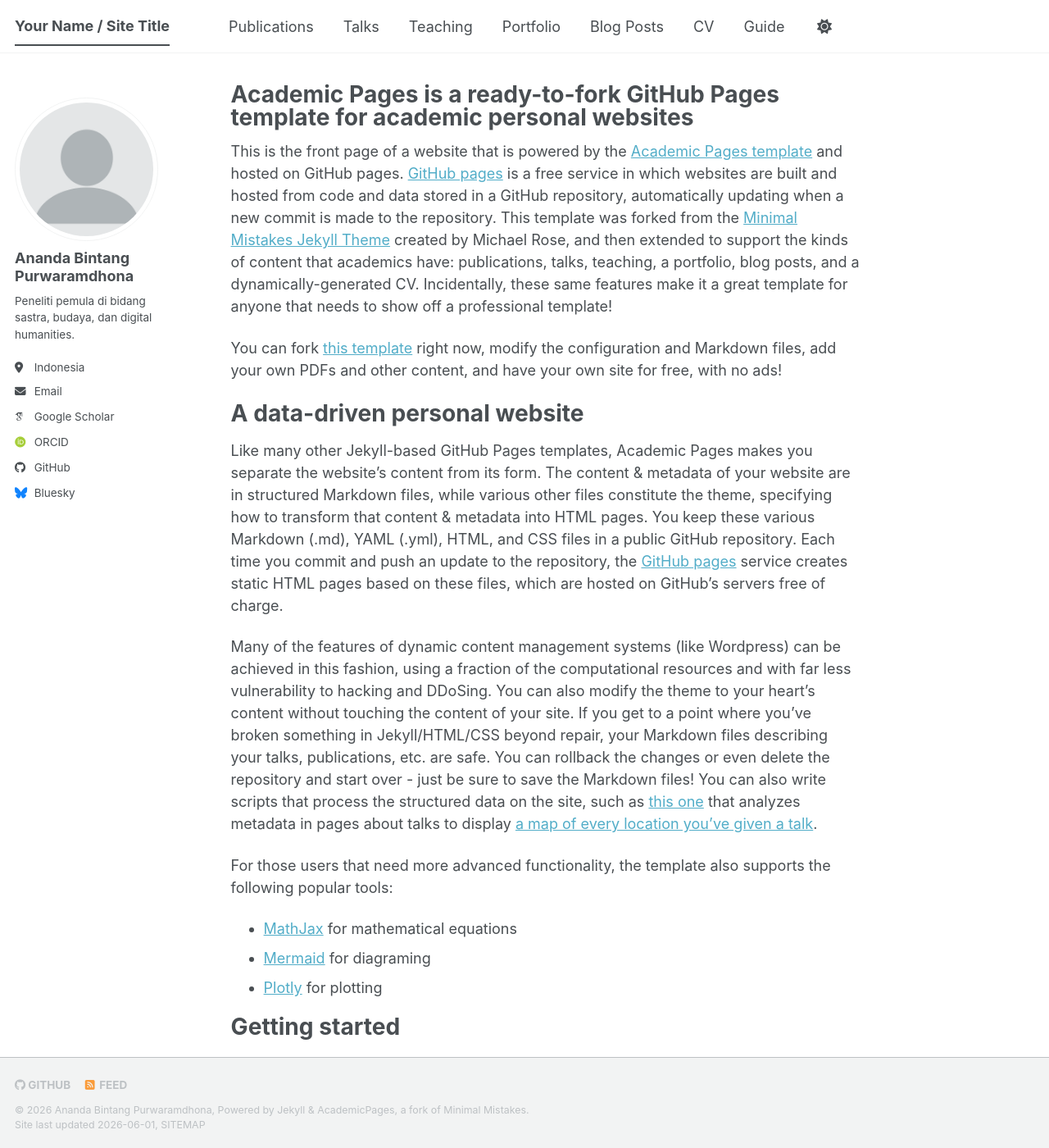
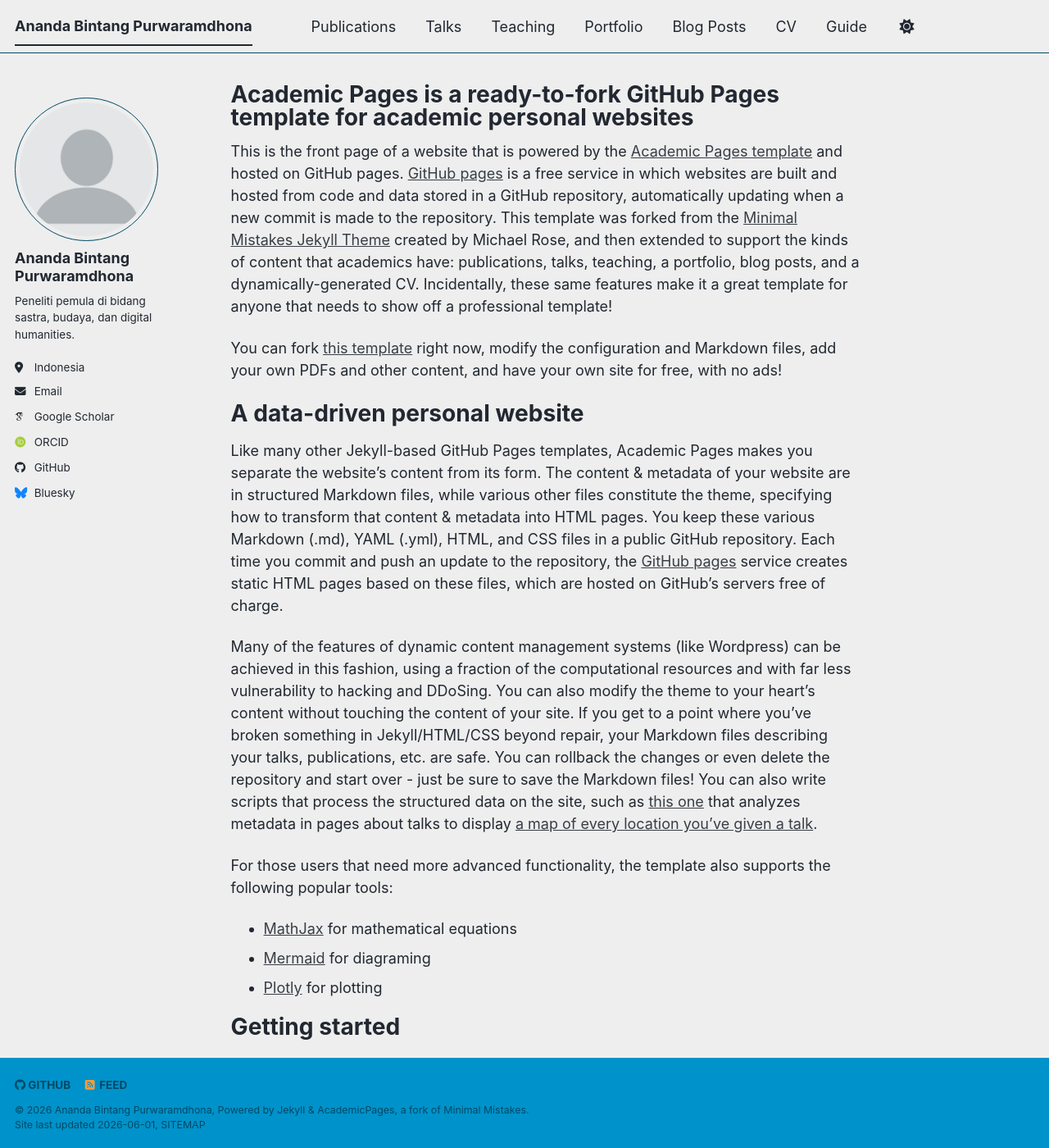
Before and after one commit to Anandabintangp/anandabintangp.github.io, a Jekyll site: the page built from _pages/about.md, in a window 1280 px wide and 1400 px high. Shown: the whole window at 82% size. Built offline with Jekyll 4.4.1, drawn with Linux system fonts in a browser that asks for light colours; some web fonts are replaced; a script bundle is joined from its source files by our own code; library files that are not in the unit come from our copies; some of the changed lines change nothing that is shown.

Commit message:
Update _config.yml

```diff
--- a/_config.yml
+++ b/_config.yml
@@ -8,14 +8,13 @@
 
 # Basic Site Settings
 locale                   : "id-ID"
-site_theme               : "default" # The available themes options are "default", "air", "sunrise", "mint", "dirt" and "contrast"
-title                    : "Your Name / Site Title"
+site_theme               : "air"
+title                    : "Ananda Bintang Purwaramdhona"
 title_separator          : "-"
 name                     : &name "Ananda Bintang Purwaramdhona"
-description              : &description "Profil, CV, tulisan, dan proyek digital humanities"   # Update this with a general description of your site, this is the default if not overridden by a page
-url                      : https://anandabintangp.github.io # The base hostname & protocol for your site e.g. "https://[your GitHub username].github.io",
-                                                           # or if you already have some other page hosted on Github then use "https://[your GitHub username].github.io/[Your Repo Name]"
-baseurl                  : "" # the subpath of your site, e.g. "/blog"
+description              : &description "Profil, CV, tulisan, dan proyek digital humanities"
+url                      : https://anandabintangp.github.io
+baseurl                  : ""
 repository               : "anandabintangp/anandabintangp.github.io"
 
 # Site Author - The following control what appear as part of the author content on the side bar.
```
